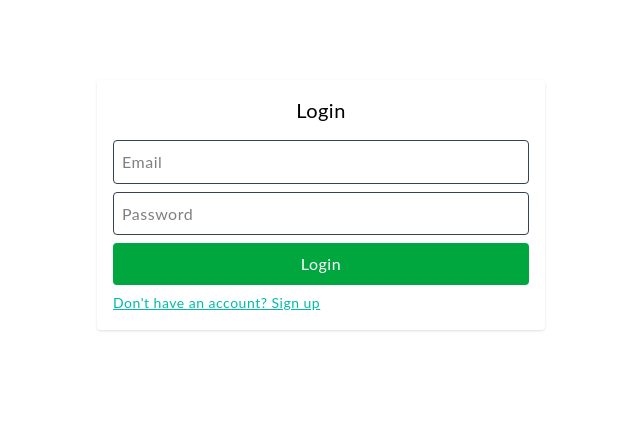
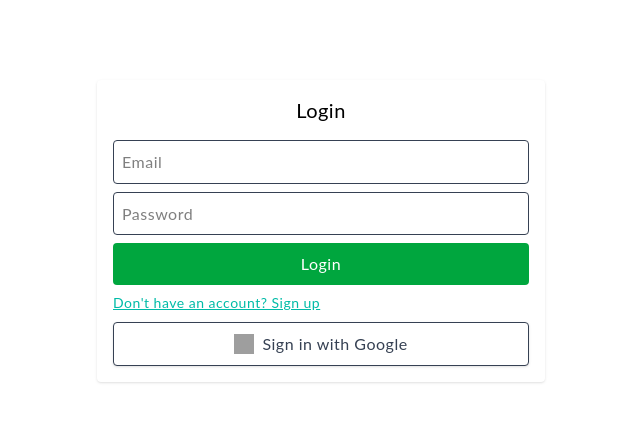
Before and after one commit to chrisscribs/Clear-Notes, a React (Vite) app: page / in a window 1280 px wide. Shown: the top 422 px of the page, without its empty margins (319-959 px from the left). Built offline with nearby package versions, Linux system fonts and the light colour scheme; grey boxes are pictures that could not be loaded; the HTML template or start-up script is replaced by a standard one.

Commit message:
Enabled Google Login

```diff
--- a/src/pages/Login.tsx
+++ b/src/pages/Login.tsx
@@ -3,6 +3,8 @@ import { auth } from "../firebaseConfig";
 import {
   signInWithEmailAndPassword,
   createUserWithEmailAndPassword,
+  signInWithPopup,
+  GoogleAuthProvider,
 } from "firebase/auth";
 
 const Login = () => {
@@ -10,6 +12,8 @@ const Login = () => {
   const [password, setPassword] = useState("");
   const [isLogin, setIsLogin] = useState(true); // toggle login/signup
   const [error, setError] = useState("");
+
+  const provider = new GoogleAuthProvider();
 
   const handleSubmit = async () => {
     setError("");
@@ -20,6 +24,14 @@ const Login = () => {
         await createUserWithEmailAndPassword(auth, email, password);
       }
       // eslint-disable-next-line @typescript-eslint/no-explicit-any
+    } catch (err: any) {
+      setError(err.message);
+    }
+  };
+
+  const handleGoogleLogin = async () => {
+    try {
+      await signInWithPopup(auth, provider);
     } catch (err: any) {
       setError(err.message);
     }
@@ -57,6 +69,17 @@ const Login = () => {
       >
         {isLogin ? "Don't have an account? Sign up" : "Have an account? Login"}
       </button>
+      <button
+        className="bg-white border text-gray-700 px-4 py-2 rounded w-full flex items-center justify-center gap-2 mt-2 shadow hover:bg-gray-50"
+        onClick={handleGoogleLogin}
+      >
+        <img
+          src="https://www.gstatic.com/firebasejs/ui/2.0.0/images/auth/google.svg"
+          alt="Google logo"
+          className="w-5 h-5"
+        />
+        Sign in with Google
+      </button>
     </div>
   );
 };
```
